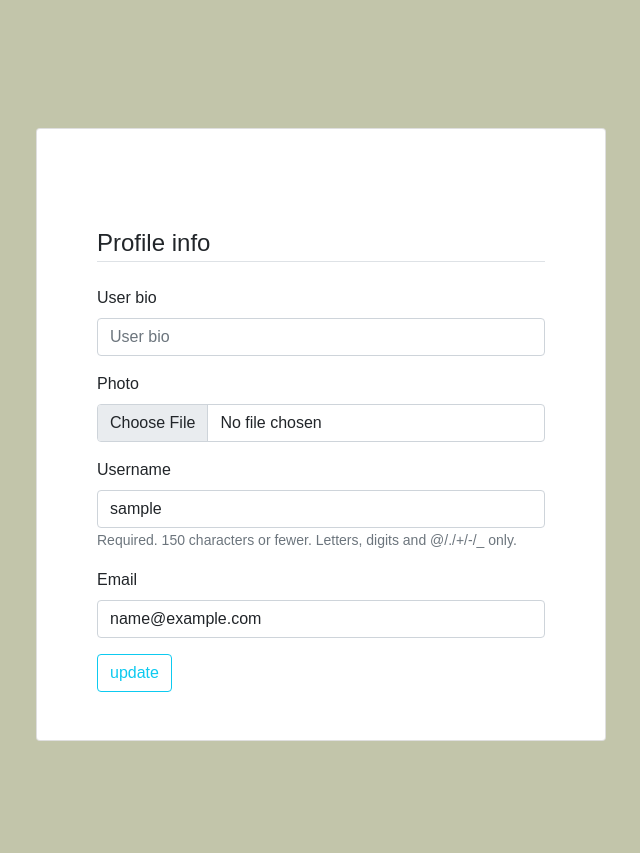
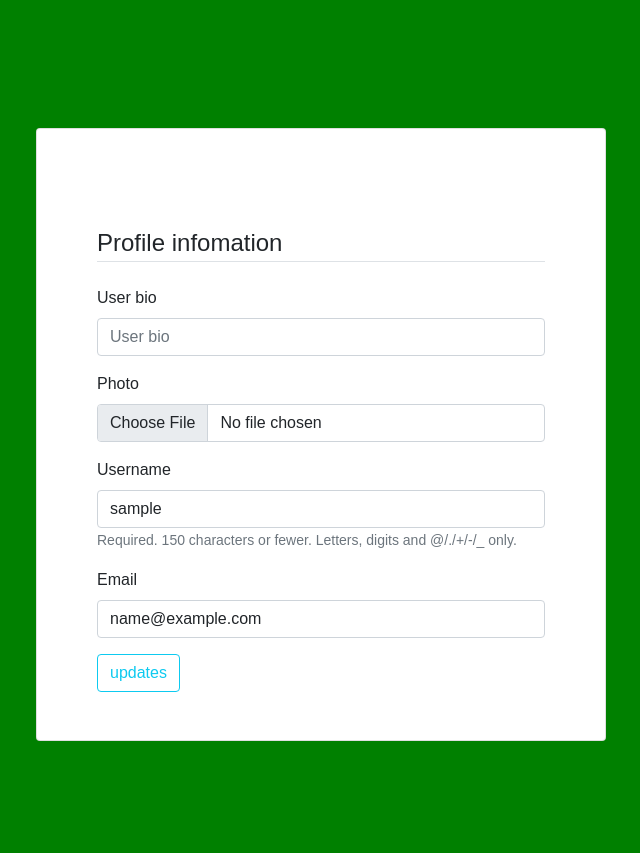
Before and after one commit to Shawn9717/awards, a Django app: page /edit_profile/ in a window 1280 px wide. Shown: the whole page, without its empty margins (319-959 px from the left). Run offline with Django 4.2, Linux system fonts and the light colour scheme; the visitor is signed in with stand-in values (Sample User, id 1); some libraries are stand-ins or nearby versions; some web fonts are replaced.

```diff
--- a/users/templates/profile/edit_profile.html
+++ b/users/templates/profile/edit_profile.html
@@ -3,7 +3,7 @@
 {%block content%}
 <style>
     body {
-    background-color: #c2c5aa;
+    background-color: green;
     }
 </style>
 <body>
@@ -15,12 +15,12 @@
                 <form method="POST" enctype="multipart/form-data" class="p-5">
                     {%csrf_token%}
                     <fieldset class="form-group">
-                        <legend class="border-bottom pt-4 mb-4">Profile info</legend>
+                        <legend class="border-bottom pt-4 mb-4">Profile infomation</legend>
                         {%bootstrap_form prof_form%}
                         {%bootstrap_form user_form%}
                     </fieldset>
                     <div class="form-group">
-                        <button class="btn btn-outline-info" type="submit">update</button>
+                        <button class="btn btn-outline-info" type="submit">updates</button>
                     </div>
                 </form>
             </div>
```
